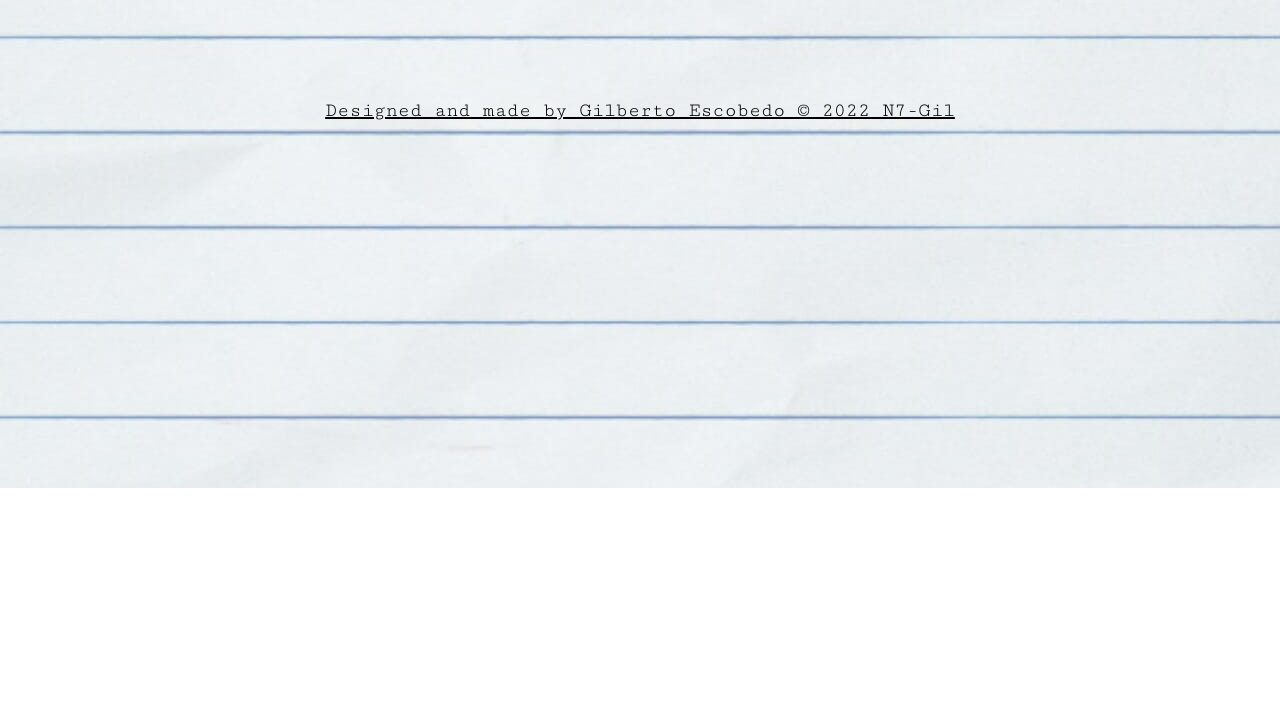
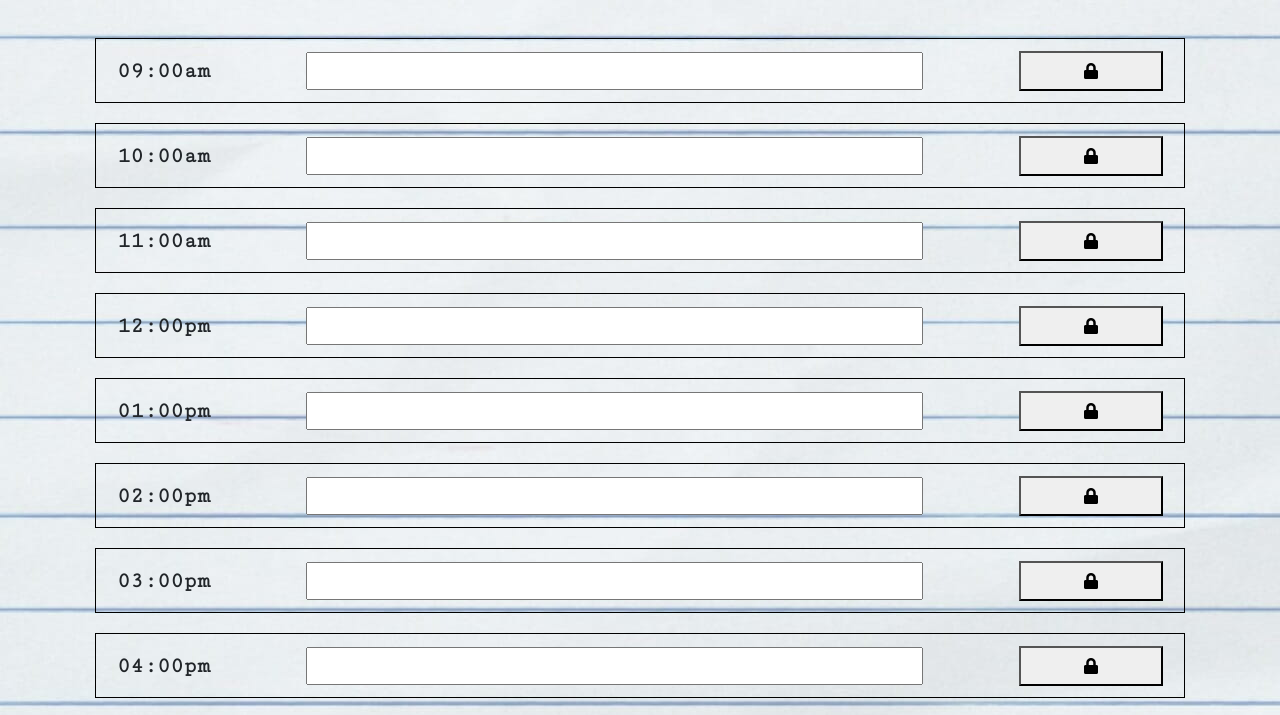
Before and after one commit to n7-gil/Work-Day-Scheduler, a plain HTML site: page index.html in a window 1280 px wide. Shown: the part 312-1027 px from the top of the page. Before the commit the page ends 800 px from the top, so only its background shows below. Drawn offline with nearby package versions, Linux system fonts and the light colour scheme.

Commit message:
created function on js that made 12 columns tied to the specific time slot. Created block class and adjusted the rows on css to look neat and centered

```diff
--- a/assets/script.js
+++ b/assets/script.js
@@ -0,0 +1,39 @@
+var todayEl = $("#currentDay");
+var leadEl = $("#lead");
+var mainEl = $(".container");
+
+const hours = ["09:00am","10:00am","11:00am","12:00pm","01:00pm","02:00pm","03:00pm","04:00pm","05:00pm","06:00pm","07:00pm","08:00pm"]
+
+function displayHour() {
+    for (i = 0; i < hours.length; i++) {
+        // DOM element
+        let li = $('<li></li>');
+        li.addClass('block');
+        let span = $('<span></span>');
+        span.attr('id', 'blockTime');
+        span.text(hours[i]);
+
+        let textArea= $('<textarea></textarea>');
+        textArea.attr('id',"blockText");
+
+        let button = $('<button></button>');
+        button.attr('id', 'blockBtn');
+        let icon = $('<i class="fa fa-lock" aria-hidden="true"></i>');
+
+
+        // append
+        button.append(icon)
+        li.append(span)
+        li.append(textArea)
+        li.append(button)
+        mainEl.append(li)
+
+        button.on('click', saveEvent)
+    }
+}
+
+function saveEvent(e) {
+
+}
+
+displayHour()
--- a/assets/style.css
+++ b/assets/style.css
@@ -8,6 +8,16 @@ body {
   line-height: 1;
   background-image: url(./wallpaperflare.com_wallpaper.jpg);
   flex-wrap: wrap;
+}
+
+/* contains h1 and h2  */
+.jumbotron {
+  text-align: center;
+  background-color: transparent;
+  flex-wrap: wrap;
+  padding: 10px;
+  margin: 30px;
+  border: 5px solid;
 }
 
 
@@ -46,32 +56,70 @@ h3 {
 }
 
 
-textarea {
+/* textarea {
   background: transparent;
   border: none;
   resize: none;
   color: #000000;
   border-left: 1px solid black;
   padding: 10px;
-}
+} */
 
-/* contains h1 and h2  */
-.jumbotron {
-  text-align: center;
-  background-color: transparent;
+
+/* contains block  */
+.container {
+  display: flex;
+  flex-direction: column;
   flex-wrap: wrap;
 }
 
-.description {
+/* contains time, text, and button  */
+.block {
+  height: 65px;
+  list-style: none;
+  border: 1px solid black;
+  margin: 10px;
+  padding: 5px;
+  display: flex;
+  flex-direction: row;
+  align-items: center;
+}
+
+#blockTime {
+  font-size: 22px;
+  flex-direction: row;
+  font-family: 'Cutive Mono', monospace;
+  margin: 0 1rem;
+  font-weight: bold;
+}
+
+#blockText {
+  display: flex;
+  flex-direction: row;
+  font-family: 'Cutive Mono', monospace;
+  width: 65%;
+  margin: 0 5rem;
+  resize: none;
+}
+
+#blockBtn {
+  justify-content: right;
+  flex-direction: row;
+  width: 15%;
+  height: 40px;
+  margin: 0 1rem;
+}
+
+/* .description {
   white-space: pre-wrap;
 }
 
-.time-block {
+/* .time-block {
   text-align: center;
   border-radius: 15px;
-}
+} */
 
-.row {
+/* .row {
   white-space: pre-wrap;
   height: 80px;
   border-top: 1px solid white;
@@ -110,4 +158,4 @@ textarea {
 .saveBtn i:hover {
   font-size: 20px;
   transition: all 0.3s ease-in-out;
-}
+} */ */
--- a/index.html
+++ b/index.html
@@ -20,6 +20,7 @@
     />
     <!-- css link  -->
     <link rel="stylesheet" type="text/css" href="assets/style.css" />
+
     <title>Work Day Scheduler</title>
   </head>
 
@@ -29,9 +30,18 @@
       <h2>A simple calendar app for scheduling your work day</h2>
       <p id="currentDay" class="lead"></p>
     </header>
-    <div class="container">
-      <!-- Timeblocks go here -->
-    </div>
+    <ul class="container">
+
+
+      <!-- Example of DOM elements created in JS via Jquery  -->
+        <!-- <li class="block">
+          <span id="blockTime">11:00am</span>
+          <textarea id="blockText"></textarea>
+          <button id="blockBtn"><i class="fa fa-lock" aria-hidden="true"></i></button>
+
+        </li> --><!--  -->
+    </ul>
+
 
 
 
@@ -44,5 +54,6 @@
 
     <script src="https://cdnjs.cloudflare.com/ajax/libs/jquery/3.2.1/jquery.min.js"></script>
     <script src="https://cdnjs.cloudflare.com/ajax/libs/moment.js/2.24.0/moment.min.js"></script>
+    <script src="./assets/script.js"></script>
   </body>
 </html>
```
